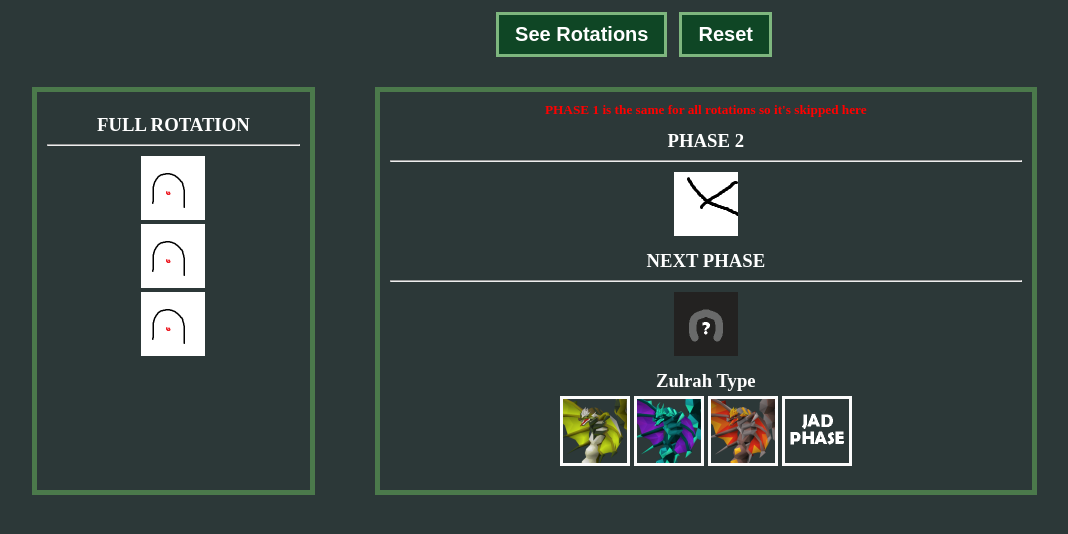
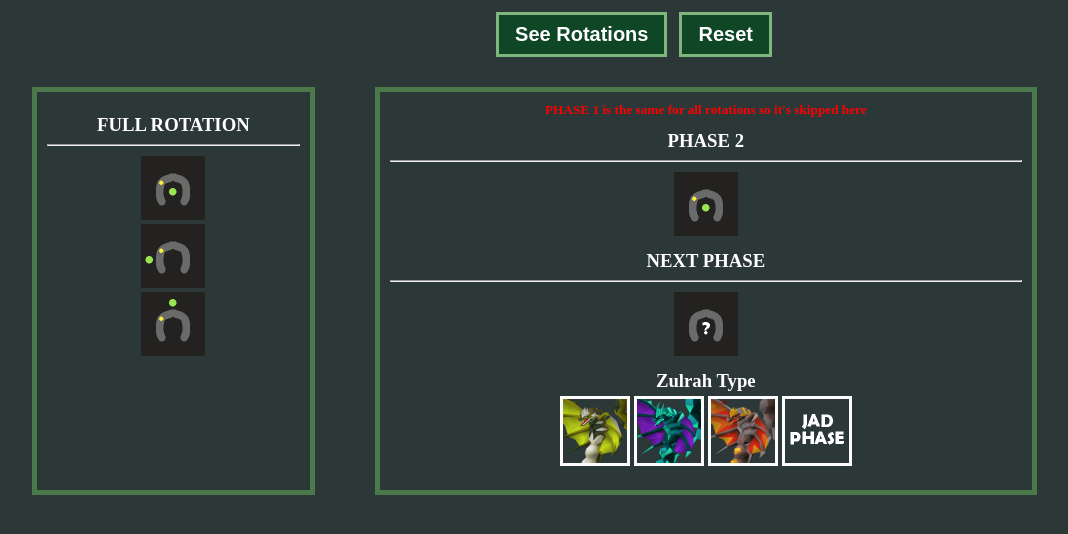
Before and after one commit to Lertos/ZulrahTrainer, a plain HTML site: page index.html in a window 1280 px wide. Shown: the whole page, without its empty margins (6-1074 px from the left). Drawn offline with Linux system fonts and the light colour scheme.

Commit message:
Adding proper images to the slots - getting rid of temporary images

```diff
--- a/index.html
+++ b/index.html
@@ -17,9 +17,9 @@
                 <hr/>
 
                 <div id='divRotationProgress'>
-                    <img class='stackedImg' src="test.png" alt="Italian Trulli">
-                    <img class='stackedImg' src="test.png" alt="Italian Trulli">
-                    <img class='stackedImg' src="test.png" alt="Italian Trulli">
+                    <img class='stackedImg' src="./images/green_corner_middle.png">
+                    <img class='stackedImg' src="./images/green_corner_left.png">
+                    <img class='stackedImg' src="./images/green_corner_top.png">
                 </div>
             </div>
 
@@ -29,7 +29,7 @@
                 <hr/>
 
                 <div id='divCurrentPhase'>
-                    <img class='stackedImg' src="test2.png" alt="Italian Trulli">
+                    <img class='stackedImg' src="./images/green_corner_middle.png">
                 </div>
 
                 <h3>NEXT PHASE</h3>
@@ -40,7 +40,7 @@
                         <img class='stackedImg' src="./images/base_question.png">
                     </div>
                     <div class='hidden'>
-                        <img class='stackedImg' src="test.png" alt="Italian Trulli">
+                        <img class='stackedImg' src="test.png">
                         <button class='button'>Next Phase</button>
                     </div>
                 </div>
@@ -89,27 +89,27 @@
                 <div>
                     <div class='inline-block'>
                         <h3>A</h3>
-                        <img class='stackedImg' src="test.png" alt="Italian Trulli">
-                        <img class='stackedImg' src="test.png" alt="Italian Trulli">
-                        <img class='stackedImg' src="test.png" alt="Italian Trulli">
+                        <img class='stackedImg' src="./images/green_corner_middle.png">
+                        <img class='stackedImg' src="./images/green_corner_left.png">
+                        <img class='stackedImg' src="./images/green_corner_top.png">
                     </div>
                     <div class='inline-block'>
                         <h3>B</h3>
-                        <img class='stackedImg' src="test.png" alt="Italian Trulli">
-                        <img class='stackedImg' src="test.png" alt="Italian Trulli">
-                        <img class='stackedImg' src="test.png" alt="Italian Trulli">
+                        <img class='stackedImg' src="./images/green_corner_middle.png">
+                        <img class='stackedImg' src="./images/green_corner_left.png">
+                        <img class='stackedImg' src="./images/green_corner_top.png">
                     </div>
                     <div class='inline-block'>
                         <h3>C</h3>
-                        <img class='stackedImg' src="test.png" alt="Italian Trulli">
-                        <img class='stackedImg' src="test.png" alt="Italian Trulli">
-                        <img class='stackedImg' src="test.png" alt="Italian Trulli">
+                        <img class='stackedImg' src="./images/green_corner_middle.png">
+                        <img class='stackedImg' src="./images/green_corner_left.png">
+                        <img class='stackedImg' src="./images/green_corner_top.png">
                     </div>
                     <div class='inline-block'>
                         <h3>D</h3>
-                        <img class='stackedImg' src="test.png" alt="Italian Trulli">
-                        <img class='stackedImg' src="test.png" alt="Italian Trulli">
-                        <img class='stackedImg' src="test.png" alt="Italian Trulli">
+                        <img class='stackedImg' src="./images/green_corner_middle.png">
+                        <img class='stackedImg' src="./images/green_corner_left.png">
+                        <img class='stackedImg' src="./images/green_corner_top.png">
                     </div>
                 </div>
 
--- a/js/index.js
+++ b/js/index.js
@@ -98,6 +98,20 @@ const pickOption = (parentId, element) => {
         //If the player selects the prayer option - that is when it will tell the player whether it was right or not
         if (optionState === optionStates.PRAYER) {
 
+            //TODO - get bool back from below check
+            let correct = false
+            //TODO - Check if the selections were correct compared to the next phase
+
+            if (correct) {
+
+                //TODO - Change the current phase header text, the current phase image,
+                //increment progress counter, change the next phase image, and add old next image to left panel
+            }
+            else {
+                //Show warning that its incorrect and to check rotations page if needed
+            }
+
+            resetAllOptionSections()
         }
         //If the player selected from any of the other option groups
         else {
```
Also changed, not shown: test.png (deleted), test2.png (deleted), zulrah_green.png (deleted).
